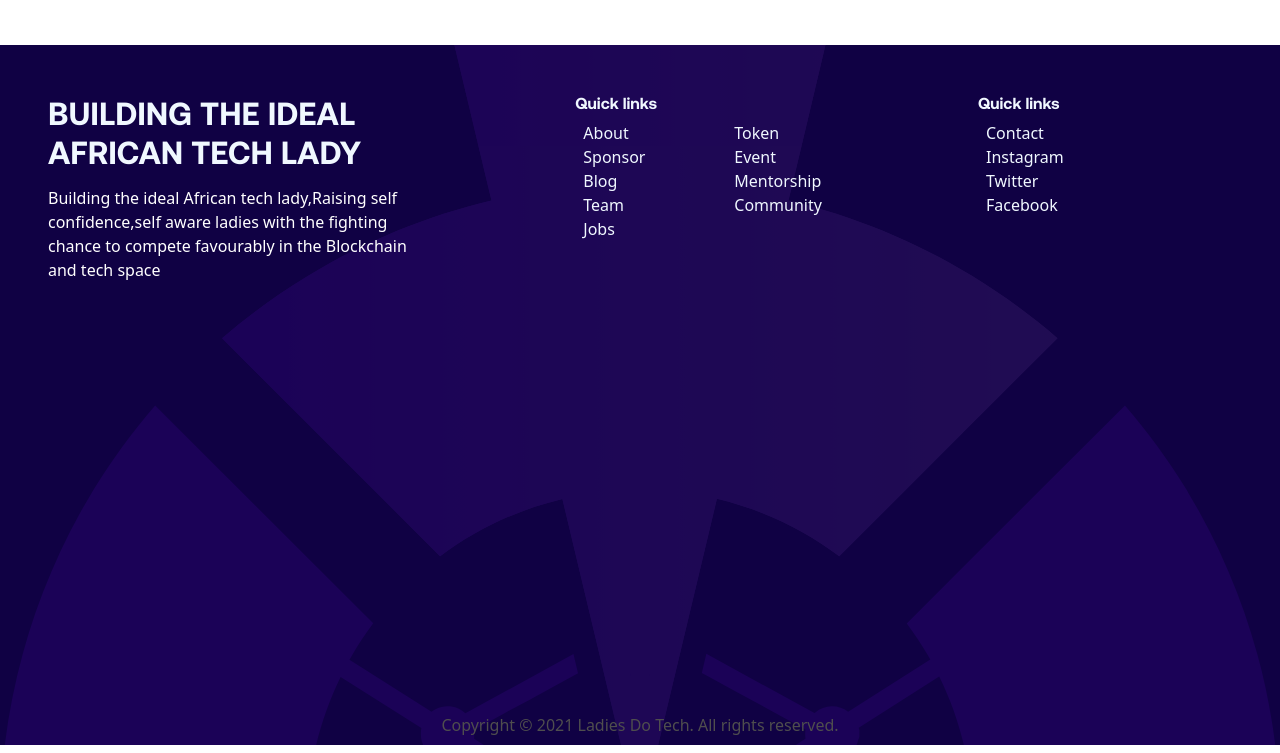
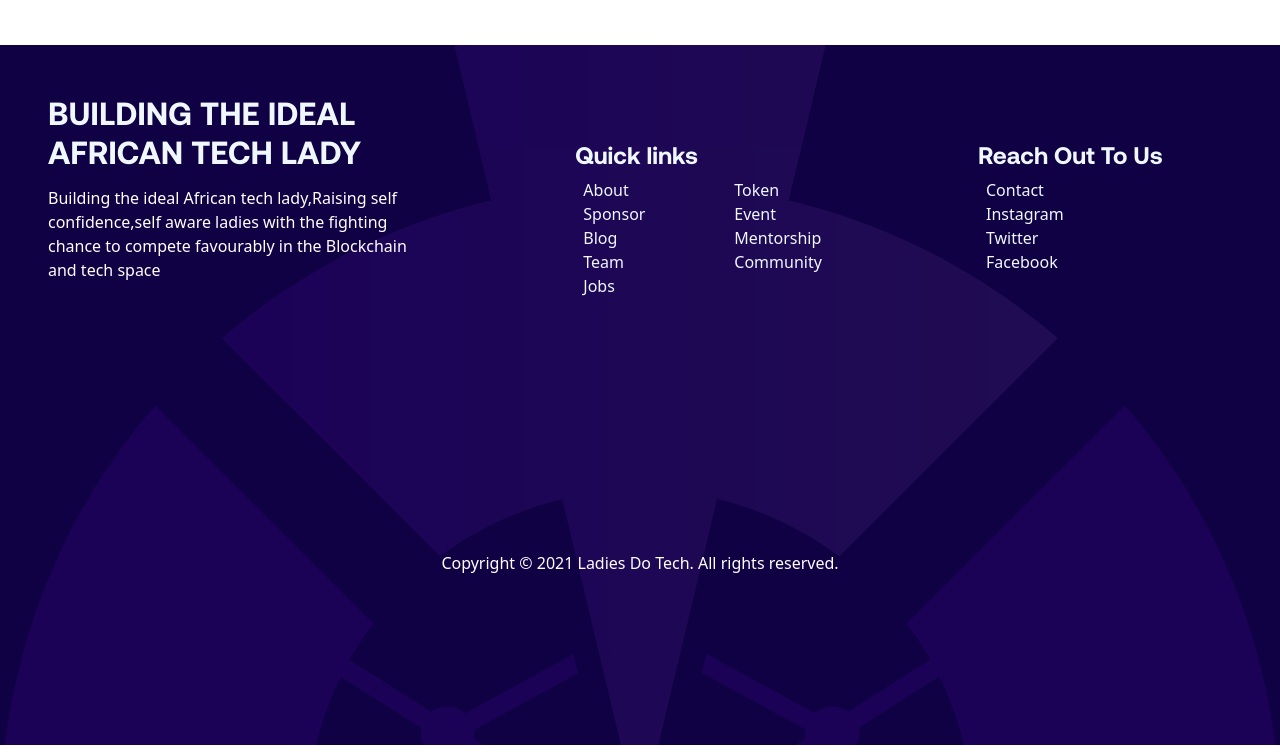
Before and after one commit to ugleenerd11/web33, a plain HTML site: page mentorship.html in a window 1280 px wide. Shown: the part 2649-3402 px from the top of the page. Drawn offline with nearby package versions, Linux system fonts and the light colour scheme.

Commit message:
Update mentorship.html

```diff
--- a/mentorship.html
+++ b/mentorship.html
@@ -315,7 +315,7 @@
             </div>
 
       </div>
-        <!--footer -->
+      <!--footer -->
 <div class="container-fluid b mt-5 px-lg-5 pt-5 footer" style="height: 700px;" >
 
   <div class="row">
@@ -335,9 +335,9 @@
 </div>
 
 <div class="col-lg-3 col-6 ">
-  <h6 class="  ms-4">
+  <h4 class="  ms-4 mt-5">
     Quick  links
-  </h6>
+  </h4>
   <div class="row ftlink " >
     <div class="col-lg-6 col-6">
       <ul>
@@ -406,9 +406,9 @@
 </div>
 
 <div class="col-lg-3 col-5">
-  <h6 class="ms-4">
-    Quick  links
-  </h6>
+  <h4 class="ms-4 mt-5">
+    Reach Out To Us
+  </h4>
   <div class="row ftlink" >
     <div class="col-lg-6">
       <ul>
@@ -446,10 +446,10 @@
 
   </div>
 
-  <div class="row mt-5" style="margin-top: 35%!important;">
+  <div class="row mt-5" style="margin-top: 20%!important;">
 
     <div class="col">
-      <p class="text-center">
+      <p class="text-center" style="color:white">
         Copyright &copy; 2021 Ladies Do Tech. All rights reserved.
       </p>
     </div>
```
